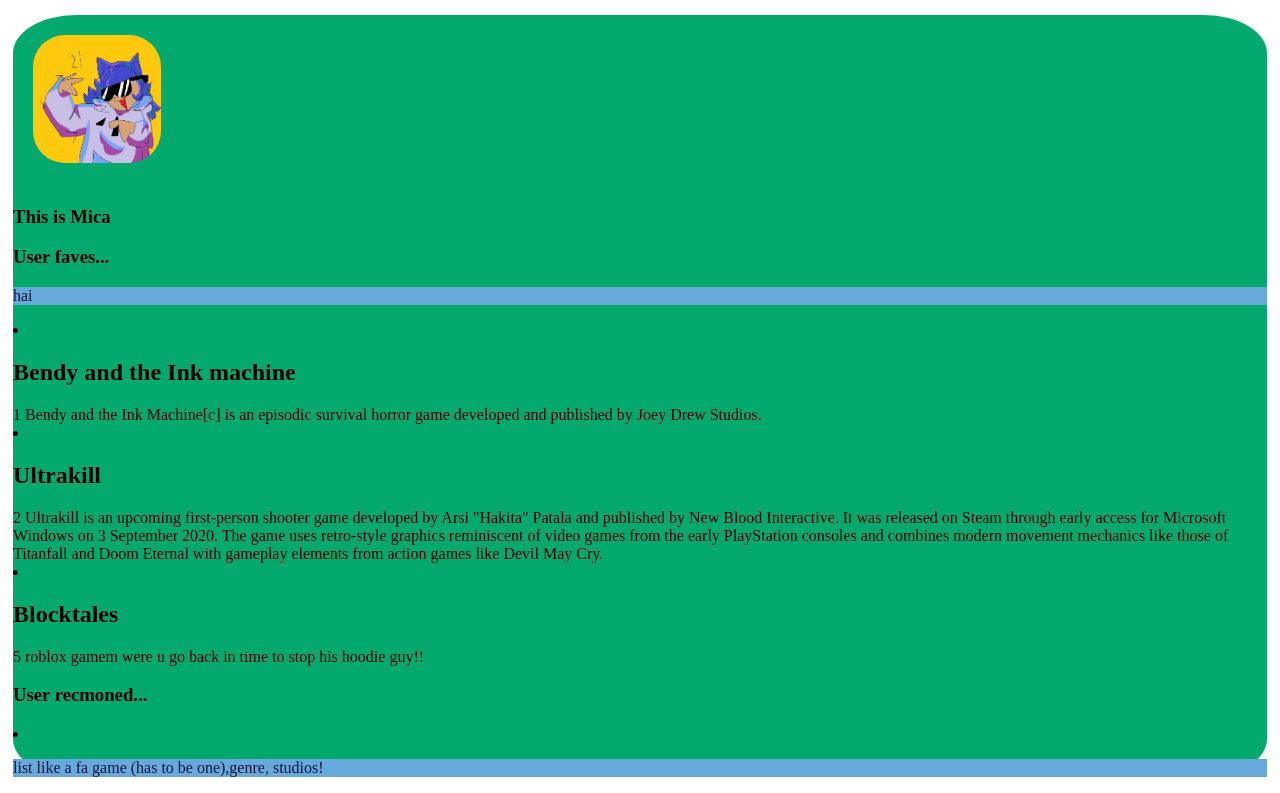
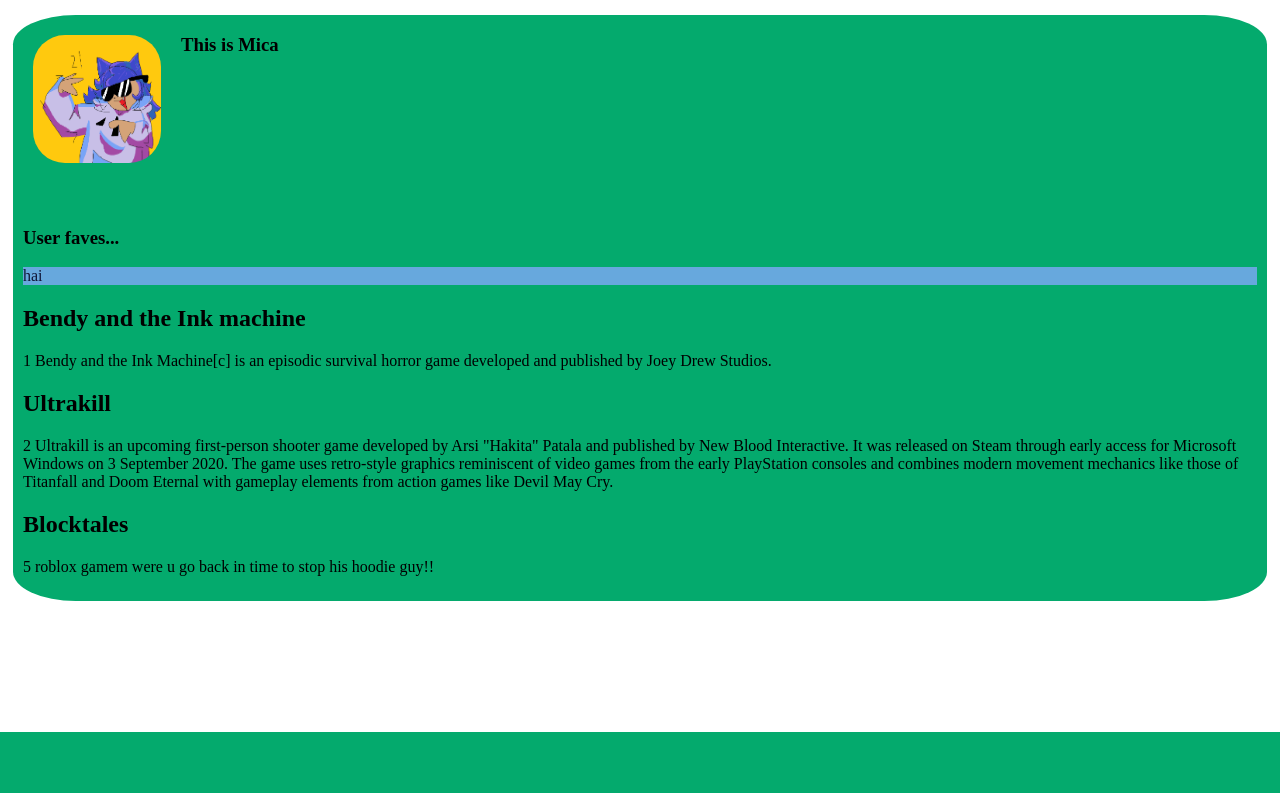
Before and after one commit to I-F0RG0T/Searching-for-a-repo-that-doesn-t-exist, a Flask app: page /User/1 in a window 1280 px wide. Shown: the part 68-861 px from the top of the page. After the commit the page ends 800 px from the top, so only its background shows below. Run offline with Flask 3, Linux system fonts and the light colour scheme; data comes from the database, SQL or seed files in the repository.

Commit message:
fix sessiosn and game pages. (working on the logo imgs!)

```diff
--- a/app.py
+++ b/app.py
@@ -83,8 +83,10 @@ def Login():
 
 @app.route('/logout')
 def logout():
+    #everyone thinks this is wrong. Pls like
     #just clear the username from the session and redirect back to the home page
     session['User'] = None
+    flash("out pls")
     return redirect('/')
 
 
@@ -99,7 +101,7 @@ def user():
 @app.route( '/User/<int:user_id>' )
 def User_list(user_id):
     sql = f"SELECT * FROM User WHERE user_id = {user_id}"
-    gamefav = query_db(f"SELECT * FROM game INNER JOIN Faves ON game.id = Faves.game WHERE Faves.user_id = {user_id};")
+    gamefav = query_db(f"SELECT * FROM game INNER JOIN Faves ON game.game_id = Faves.game WHERE Faves.user_id = {user_id};")
 
     User = query_db(sql, one=True)
     if User == None:
@@ -130,18 +132,20 @@ def Game():
 
 #More games page related stiff. ------------------->>>>>>>....
 
-@app.route( '/Game/<int:id>' )
-def Game_list(id):
-    sql = f"SELECT * FROM Game WHERE id = {id}"
+@app.route( '/Game/<int:game_id>' )
+def Game_list(game_id):
+    sql = f"SELECT * FROM Game WHERE game_id = {game_id}"
 
     User = query_db("SELECT * FROM User")
+    imgs = query_db(f"SELECT filename FROM game RIGHT JOIN gamesimg ON game.game_id = gamesimg.game_id;")
+    print(imgs)
 
     Game = query_db(sql, one=True)
     if Game == None:
         exit(404)
 
 
-    return render_template('Game_info.html', Game=Game, User=User)#give the data a templagte or like looks
+    return render_template('Game_info.html', Game=Game, User=User, imgs=imgs)#give the data a templagte or like looks
 
 def Game_list():
     return render_template('Game_info.html')
--- a/static/style.css
+++ b/static/style.css
@@ -1,4 +1,8 @@
 
+p {
+    background-color: #67a8dd;
+    color: #101637;
+}
 
 /*NAVBAR !!*/
 
@@ -118,6 +122,14 @@ img.USER{
     border-radius: 25%;
 }
 
+.Header{
+    display: flex;
+}
+
+h1.Header{
+    text-align: center;
+}
+
 .UserBox{
     background-color: #67a8dd;
     color: #101637;
@@ -126,15 +138,9 @@ img.USER{
     list-style-type: none;
 }
 
-
-p {
-    background-color: #67a8dd;
-    color: #101637;
-}
-
-.rem{
-    background-color: #0edc1f;
-    color: #101637;
+.Fave {
+    list-style-type: none;
+    padding: 25px 10px;
 }
 
 
--- a/templates/nav.html
+++ b/templates/nav.html
@@ -9,7 +9,7 @@
         </div>
         <div>
             <ul>
-                <li><a class="nav-right" href="/">logout</a></li>
+                <li><a class="nav-right" href="/logout">logout</a></li>
                 <li><a class="nav-right" href="/Login">Login</a></li>
                 <li><a class="nav-right" href="/signup">Signup</a></li>
             </ul>
--- a/templates/simple_user.html
+++ b/templates/simple_user.html
@@ -3,16 +3,12 @@
 
 <body>
     <section class="USER">
-        <section>
-            <div>
+        <section class="Header">
             <img src="{{ url_for('static', filename='UPLOAD/PFP/' + User[3]) }}" alt="PFP" class="USER">
-                <h1 class="USER"> This is {{ User[1] }}</h1>
-            </div>
-
+            <h1 class="Header"> This is {{ User[1] }}</h1>
         </section>
 
-        <section class="stuids">
-            <div class="Fave">
+        <section class="Fave">
             <h1> User faves...</h1>
             <p>hai</p>
             {% for Faves in gamefav %}
@@ -22,18 +18,8 @@
                     {{ Faves[3]}}
                  </li>
              {% endfor %}
+        </section>
 
-
-            <div class="Rem">
-                <h1> User recmoned...</h1>
-                <div>
-                    <li>
-                        <p>list like a fa game (has to be one),genre, studios!</p>
-                    </li>
-                </div>
-            </div>
-
-        </section>
     </section>
 </body>
 
```
Also changed, not shown: templates/Game_info.html (+8 -0 lines), Data-1.db, static/UPLOAD/GAMEIMG/beny.jpg (added), static/UPLOAD/GAMEIMG/ultrakill.jpg (added). Lines whose indentation alone changed are shown as unchanged.
